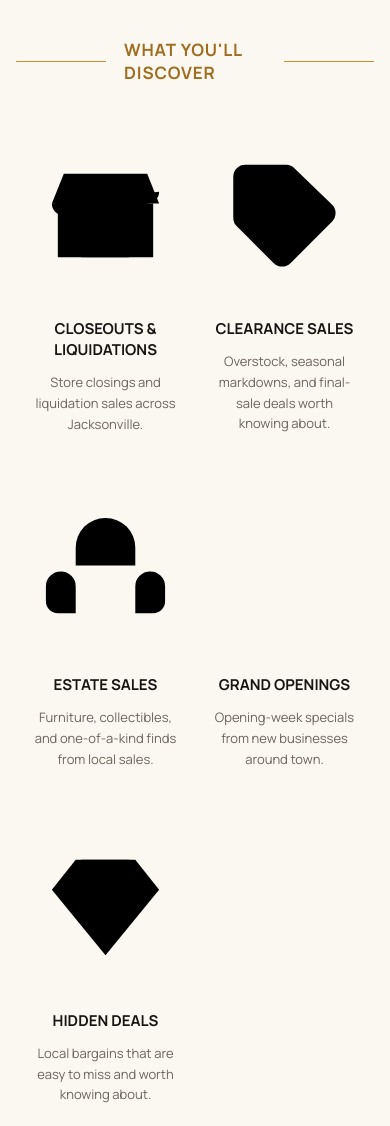
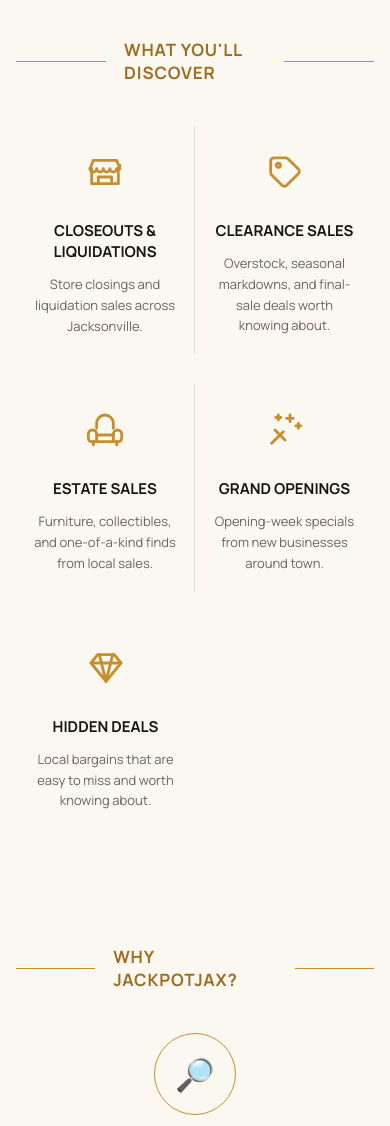
Before and after one commit to maddisonlbrewer-hub/jackpotjax, a plain HTML site: page index.html in a window 390 px wide. Shown: the part 780-1906 px from the top of the page. Drawn offline with nearby package versions, Linux system fonts and the light colour scheme.

Commit message:
Update discover grid for five gold icons

```diff
--- a/styles.css
+++ b/styles.css
@@ -224,7 +224,7 @@ h1 span {
 
 .category-grid {
   display: grid;
-  grid-template-columns: repeat(6, 1fr);
+  grid-template-columns: repeat(5, 1fr);
 }
 
 .category-grid article {
@@ -238,9 +238,22 @@ h1 span {
 }
 
 .icon {
-  margin-bottom: 20px;
+  display: grid;
+  width: 56px;
+  height: 56px;
+  place-items: center;
+  margin: 0 auto 20px;
   color: var(--gold);
-  font-size: 36px;
+}
+
+.icon svg {
+  width: 40px;
+  height: 40px;
+  fill: none;
+  stroke: currentColor;
+  stroke-width: 1.7;
+  stroke-linecap: round;
+  stroke-linejoin: round;
 }
 
 .category-grid h3,
@@ -485,8 +498,17 @@ footer {
   }
 
   .category-grid article {
+    padding: 18px;
+    border-right: 1px solid var(--line);
+  }
+
+  .category-grid article:nth-child(odd) {
+    border-right: 1px solid var(--line);
+  }
+
+  .category-grid article:nth-child(even),
+  .category-grid article:last-child {
     border-right: 0;
-    padding: 18px;
   }
 
   .steps-grid {
```
